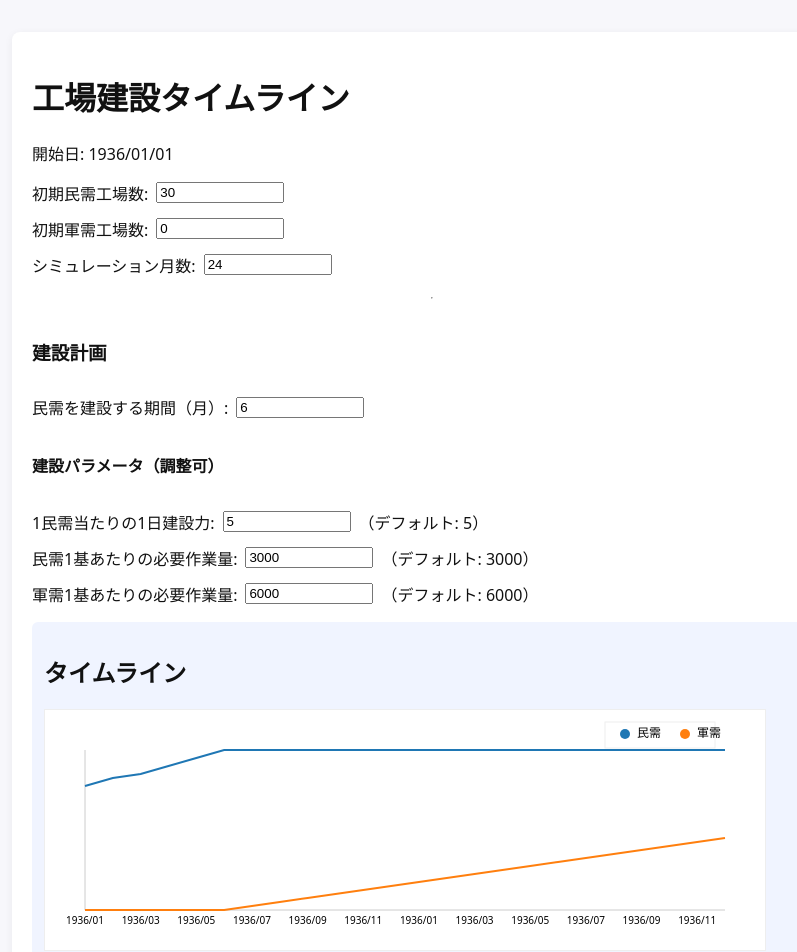
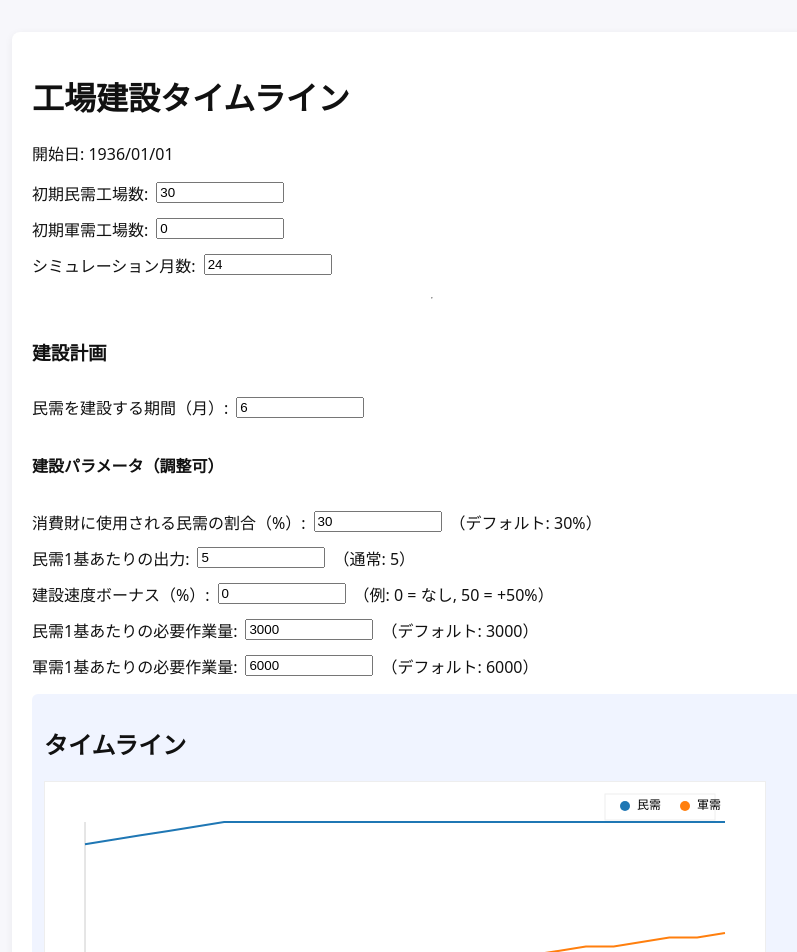
Before and after one commit to riff0717/ib-simulator, a React (Vite) app in the folder frontend/: page / in a window 1280 px wide. Shown: the top 952 px of the page, without its empty margins (208-1005 px from the left). Built offline with nearby package versions, Linux system fonts and the light colour scheme; the HTML template or start-up script is replaced by a standard one.

Commit message:
Implement HOI4 construction formulas: daily progress uses available civ*5*(1+speed); add consumer goods % and build speed inputs

```diff
--- a/frontend/src/App.jsx
+++ b/frontend/src/App.jsx
@@ -25,9 +25,11 @@ export default function App() {
   const [civPerMonth, setCivPerMonth] = useState(2)
   const [milPerMonth, setMilPerMonth] = useState(3)
 
-  const [basePower, setBasePower] = useState(5) // 1民需あたりの1日建設力（デフォルト5）
-  const [civBuildCost, setCivBuildCost] = useState(3000) // 民需1基あたりの必要作業量（任意調整）
+  const [perFactoryOutput, setPerFactoryOutput] = useState(5) // 民需1基あたりの出力（＝5）
+  const [buildSpeedBonusPercent, setBuildSpeedBonusPercent] = useState(0) // 建設速度ボーナス（%）
+  const [civBuildCost, setCivBuildCost] = useState(3000) // 民需1基あたりの必要作業量
   const [milBuildCost, setMilBuildCost] = useState(6000) // 軍需1基あたりの必要作業量
+  const [consumerGoodsPercent, setConsumerGoodsPercent] = useState(30) // 消費財に使われる民需の割合（%）
 
   const data = useMemo(() => {
     const out = []
@@ -41,18 +43,27 @@ export default function App() {
     const civPhaseDays = civBuildMonths * daysPerMonth
 
     for (let day = 0; day < totalDays; day++) {
-      // 1日ごとの建設力: civ（民需工場数）× basePower（1日あたりの工場出力）
-      const dailyPower = civ * basePower
+      // 建設利用可能な民需工場数 = 全民需工場数 - 消費財に使用される民需工場数
+      const consumerCoeff = consumerGoodsPercent / 100
+      const availableCiv = civ * (1 - consumerCoeff)
+      // 民需工場出力 = 建設利用可能な民需工場数 × perFactoryOutput
+      const constructionOutput = availableCiv * perFactoryOutput
+      // 建設速度ボーナスを小数に
+      const speedBonus = buildSpeedBonusPercent / 100
+      // 1日あたりの工事進捗
+      const dailyWork = constructionOutput * (1 + speedBonus)
 
       if (day < civPhaseDays) {
-        carryCiv += dailyPower
+        // 民需建設
+        carryCiv += dailyWork
         const built = Math.floor(carryCiv / civBuildCost)
         if (built > 0) {
           civ += built
           carryCiv -= built * civBuildCost
         }
       } else {
-        carryMil += dailyPower
+        // 軍需建設
+        carryMil += dailyWork
         const builtM = Math.floor(carryMil / milBuildCost)
         if (builtM > 0) {
           mil += builtM
@@ -70,13 +81,15 @@ export default function App() {
           civ: Math.round(civ * 100) / 100,
           mil: Math.round(mil * 100) / 100,
           carryCiv: Math.round(carryCiv * 100) / 100,
-          carryMil: Math.round(carryMil * 100) / 100
+          carryMil: Math.round(carryMil * 100) / 100,
+          availableCiv: Math.round(availableCiv * 100) / 100,
+          dailyWork: Math.round(dailyWork * 100) / 100
         })
       }
     }
 
     return out
-  }, [initialCiv, initialMil, months, civBuildMonths, basePower, civBuildCost, milBuildCost])
+  }, [initialCiv, initialMil, months, civBuildMonths, perFactoryOutput, buildSpeedBonusPercent, civBuildCost, milBuildCost, consumerGoodsPercent])
 
   // 簡易 SVG ラインチャート
   const Chart = ({data}) => {
@@ -125,7 +138,9 @@ export default function App() {
         <label>民需を建設する期間（月）: <input type="number" value={civBuildMonths} min="0" onChange={e=>setCivBuildMonths(Number(e.target.value))} /></label>
 
         <h4>建設パラメータ（調整可）</h4>
-        <label>1民需当たりの1日建設力: <input type="number" value={basePower} min="0" step="0.1" onChange={e=>setBasePower(Number(e.target.value))} />（デフォルト: 5）</label>
+        <label>消費財に使用される民需の割合（%）: <input type="number" value={consumerGoodsPercent} min="0" max="100" step="0.1" onChange={e=>setConsumerGoodsPercent(Number(e.target.value))} />（デフォルト: 30%）</label>
+        <label>民需1基あたりの出力: <input type="number" value={perFactoryOutput} min="0" step="0.1" onChange={e=>setPerFactoryOutput(Number(e.target.value))} />（通常: 5）</label>
+        <label>建設速度ボーナス（%）: <input type="number" value={buildSpeedBonusPercent} min="-90" step="0.1" onChange={e=>setBuildSpeedBonusPercent(Number(e.target.value))} />（例: 0 = なし, 50 = +50%）</label>
         <label>民需1基あたりの必要作業量: <input type="number" value={civBuildCost} min="1" step="1" onChange={e=>setCivBuildCost(Number(e.target.value))} />（デフォルト: 3000）</label>
         <label>軍需1基あたりの必要作業量: <input type="number" value={milBuildCost} min="1" step="1" onChange={e=>setMilBuildCost(Number(e.target.value))} />（デフォルト: 6000）</label>
       </div>
```
